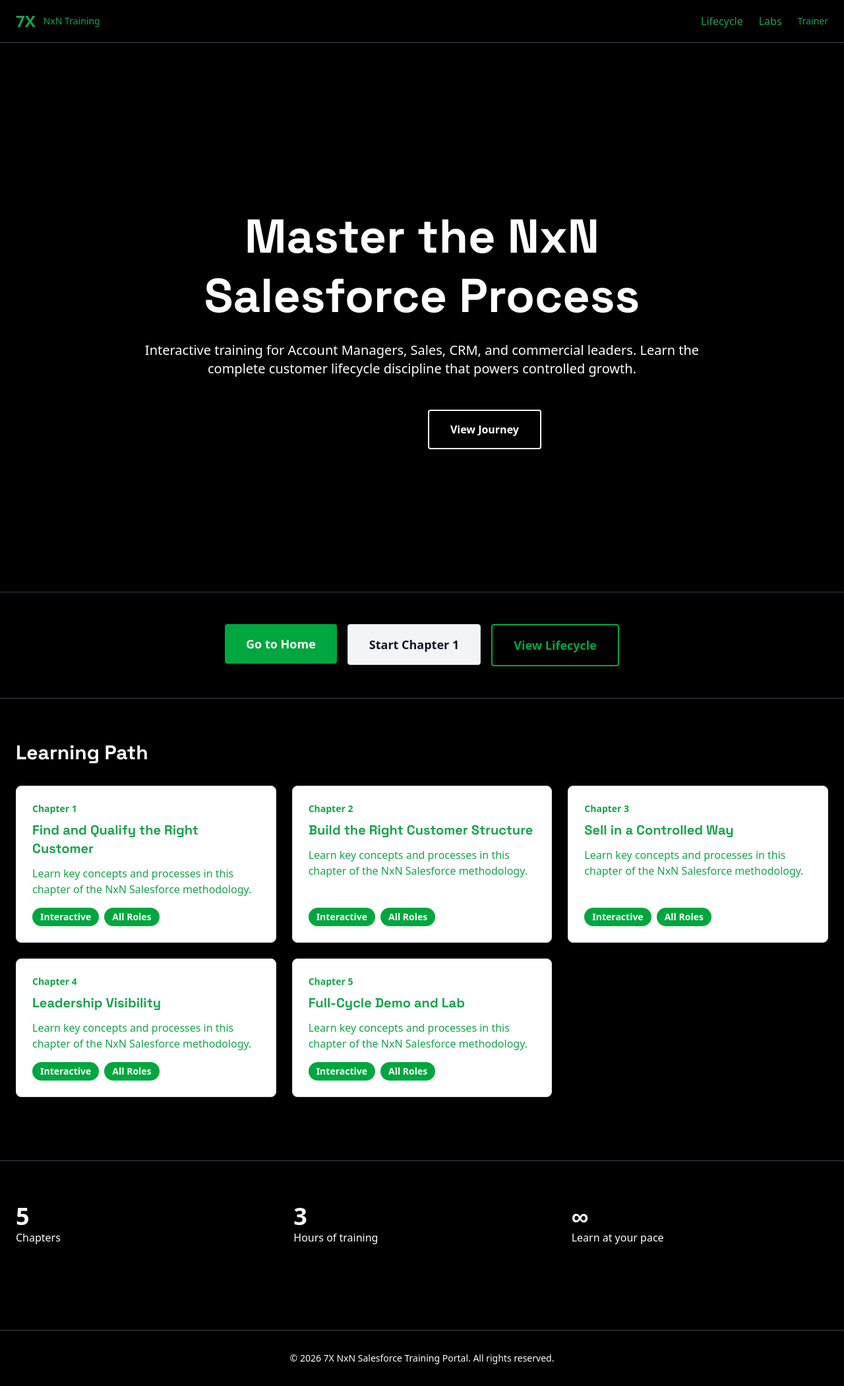
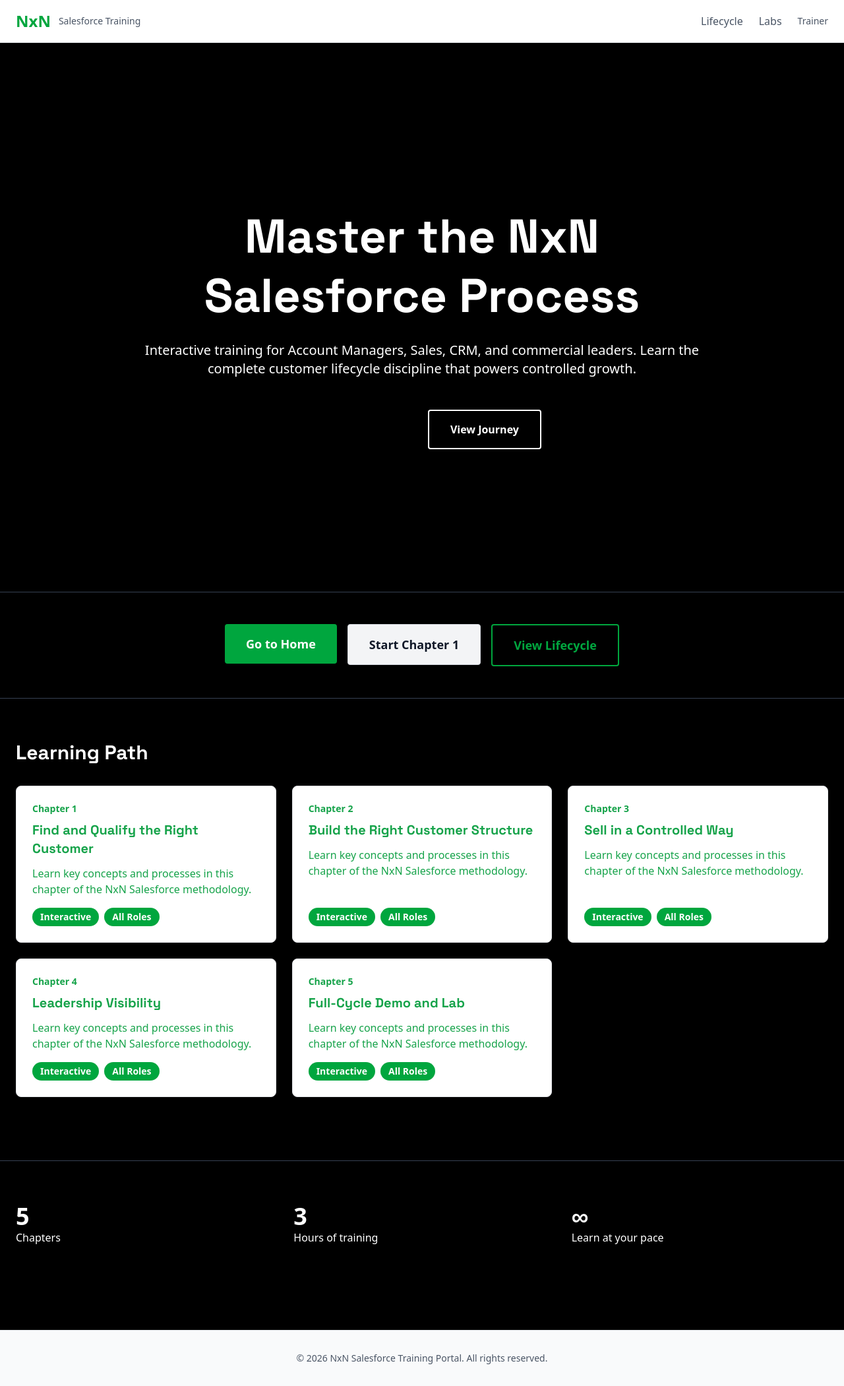
Before and after one commit to FuadalNsour/TrainingSalesforce-NxN, a Next.js app: page / in a window 1280 px wide. Shown: the whole page at 66% size. Built offline with nearby package versions, Linux system fonts and the light colour scheme.

Commit message:
feat: update layout components for light theme

```diff
--- a/components/layout/Footer.tsx
+++ b/components/layout/Footer.tsx
@@ -1,8 +1,8 @@
 const Footer: React.FC = () => {
   return (
-    <footer className="bg-surface border-t border-gray-700 mt-16">
-      <div className="max-w-7xl mx-auto px-6 py-8 text-center text-secondary text-sm">
-        <p>&copy; 2026 7X NxN Salesforce Training Portal. All rights reserved.</p>
+    <footer className="bg-gray-50 border-t border-gray-200 mt-16">
+      <div className="max-w-7xl mx-auto px-6 py-8 text-center text-gray-600 text-sm">
+        <p>&copy; 2026 NxN Salesforce Training Portal. All rights reserved.</p>
       </div>
     </footer>
   );
--- a/components/layout/Navigation.tsx
+++ b/components/layout/Navigation.tsx
@@ -5,23 +5,23 @@
 
 const Navigation: React.FC = () => {
   return (
-    <nav className="bg-surface border-b border-gray-700 sticky top-0 z-50">
+    <nav className="bg-white border-b border-gray-200 sticky top-0 z-50">
       <div className="max-w-7xl mx-auto px-6 py-4 flex items-center justify-between">
         {/* Logo & Brand */}
         <Link href={ROUTES.home} className="flex items-center gap-3">
-          <div className="text-2xl font-display font-bold text-accent">7X</div>
-          <span className="text-sm text-secondary hidden sm:inline">NxN Training</span>
+          <div className="text-2xl font-display font-bold text-green-600">NxN</div>
+          <span className="text-sm text-gray-600 hidden sm:inline">Salesforce Training</span>
         </Link>
 
         {/* Navigation Links */}
         <div className="flex items-center gap-6">
-          <Link href={ROUTES.lifecycle} className="text-secondary hover:text-accent transition-colors">
+          <Link href={ROUTES.lifecycle} className="text-gray-600 hover:text-green-600 transition-colors">
             Lifecycle
           </Link>
-          <Link href={ROUTES.labs} className="text-secondary hover:text-accent transition-colors">
+          <Link href={ROUTES.labs} className="text-gray-600 hover:text-green-600 transition-colors">
             Labs
           </Link>
-          <Link href={ROUTES.trainer} className="text-secondary hover:text-accent transition-colors text-sm">
+          <Link href={ROUTES.trainer} className="text-gray-600 hover:text-green-600 transition-colors text-sm">
             Trainer
           </Link>
         </div>
```
